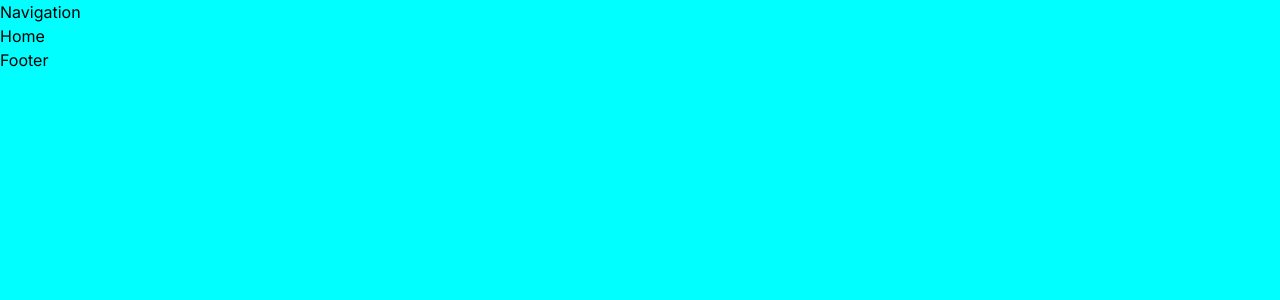
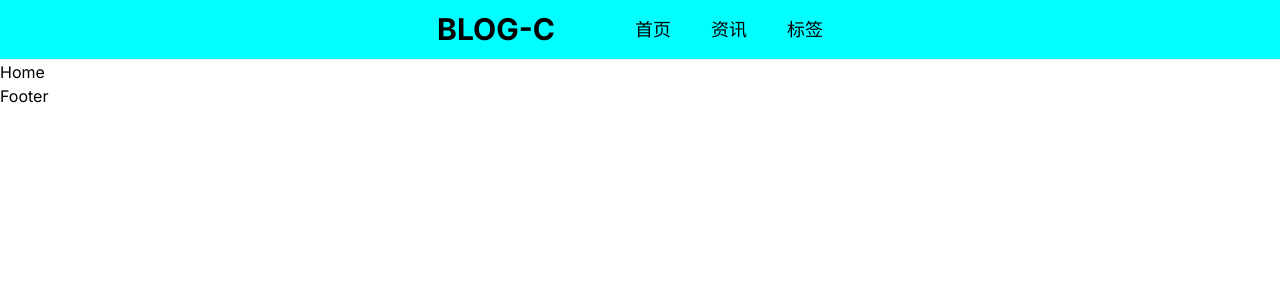
Before and after one commit to leecobaby/study-next-13, a Next.js app: page / in a window 1280 px wide. Shown: the top 300 px of the page. Built offline with nearby package versions, Linux system fonts and the light colour scheme.

Commit message:
P3-2: Implement base navbar

```diff
--- a/app/globals.css
+++ b/app/globals.css
@@ -9,7 +9,7 @@
 }
 
 body {
-  background-color: aqua;
+  /* background-color: aqua; */
 }
 
 /* @media (prefers-color-scheme: dark) {
--- a/components/Navbar.tsx
+++ b/components/Navbar.tsx
@@ -1,9 +1,58 @@
+'use client'
 import type { NextPage } from 'next'
+import Link from 'next/link'
+import { styled } from 'styled-components'
 
 export function Navbar() {
   return (
-    <>
-      <div>Navigation</div>
-    </>
+    <Warp>
+      <section className="logo">BLOG-C</section>
+      <section className="link">
+        {navs?.map(item => (
+          <Link key={item.label} href={item.harf}>
+            {item.label}
+          </Link>
+        ))}
+      </section>
+    </Warp>
   )
 }
+
+const navs = [
+  {
+    label: '首页',
+    harf: '/',
+  },
+  {
+    label: '资讯',
+    harf: '/info',
+  },
+  {
+    label: '标签',
+    harf: '/tag',
+  },
+]
+
+/** style */
+
+const Warp = styled.div`
+  height: 60px;
+  background-color: aqua;
+  border-bottom: 1px solid #f1f1f1;
+  display: flex;
+  align-items: center;
+  justify-content: center;
+
+  .logo {
+    font-size: 30px;
+    font-weight: bold;
+    margin-right: 60px;
+  }
+
+  .link {
+    & > * {
+      font-size: 18px;
+      padding: 0 20px;
+    }
+  }
+`
--- a/package.json
+++ b/package.json
@@ -33,6 +33,7 @@
     "babel-loader": "^9.1.2",
     "babel-plugin-macros": "^3.1.0",
     "babel-plugin-styled-components": "^2.1.4",
+    "prettier": "^2.8.8",
     "twin.macro": "^3.3.0"
   }
 }
```
Also changed, not shown: 1 other file (tests, documents, lock files or other folders).
